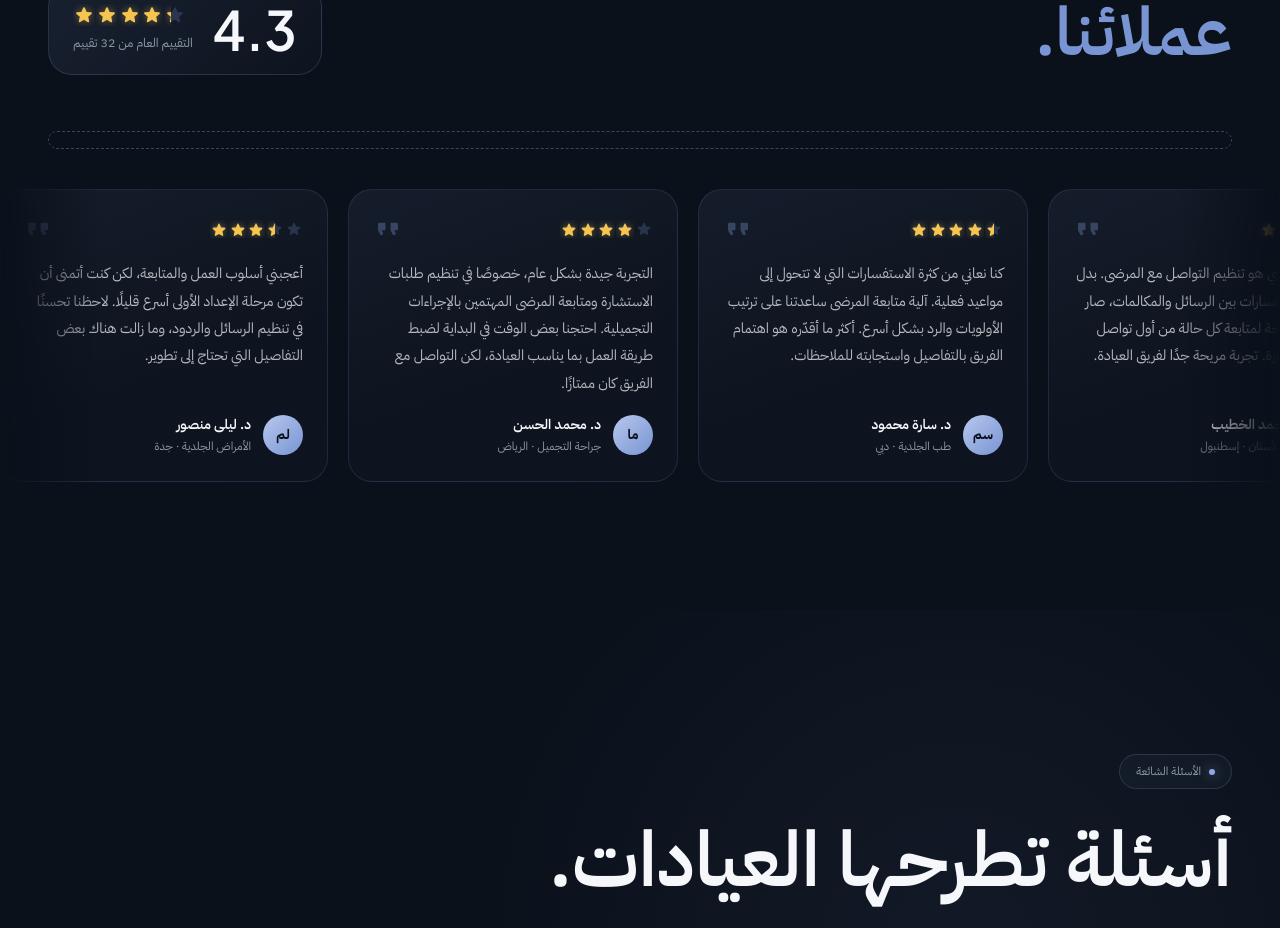
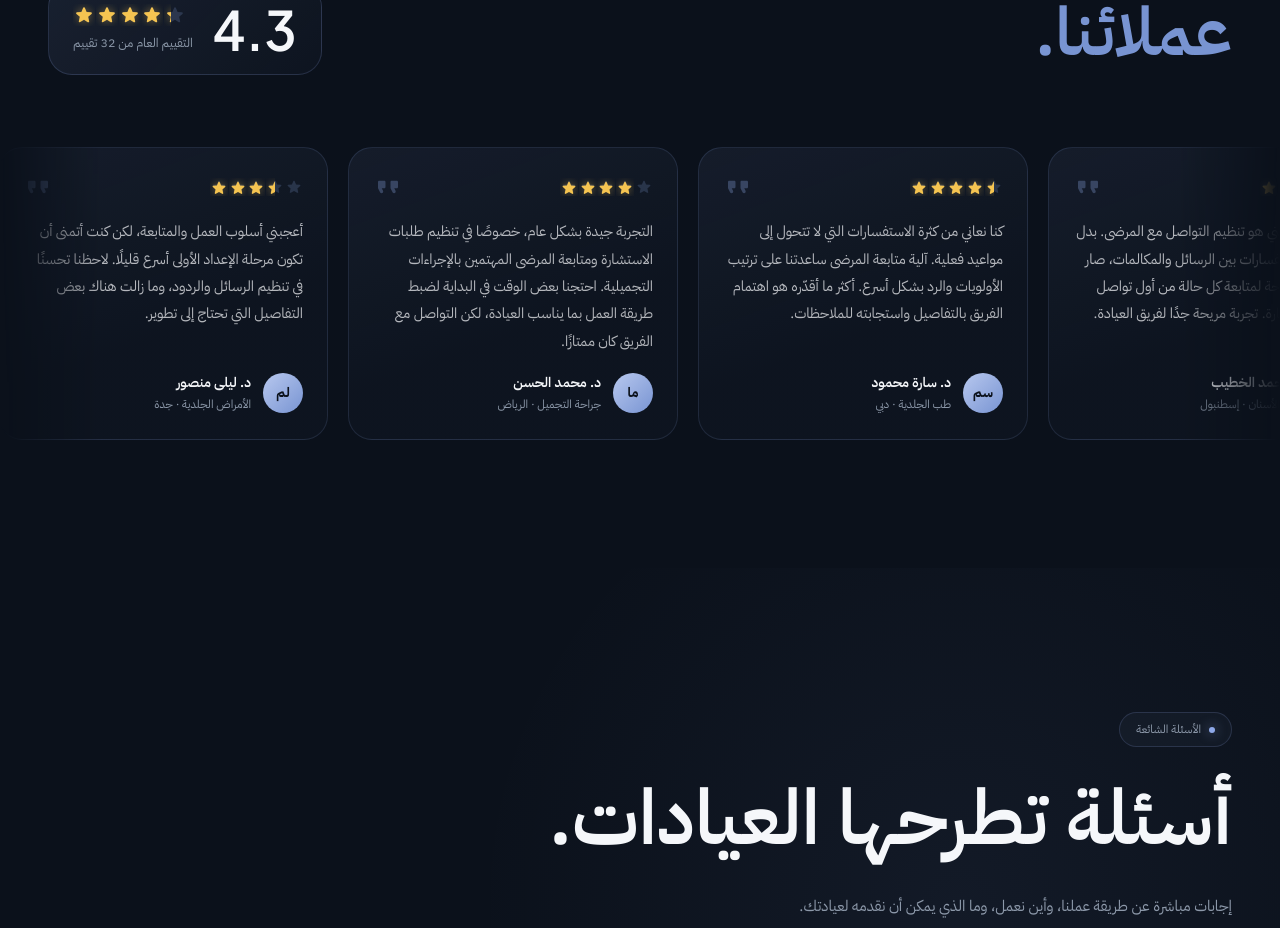
Before and after one commit to ibraham7/clinova, a React (Vite) app: page / in a window 1280 px wide. Shown: the part 8980-9908 px from the top of the page. Built offline with nearby package versions, Linux system fonts and the light colour scheme.

Commit message:
delete the dashed border

```diff
--- a/src/components/ReviewsSection/ReviewsSection.tsx
+++ b/src/components/ReviewsSection/ReviewsSection.tsx
@@ -172,9 +172,7 @@ export default function ReviewsSection() {
                     </Box>
                 </Stack>
             </Stack>
-            {usingSampleReviews && <Stack direction="row" sx={{ alignItems: "center", justifyContent: "center", gap: 1, mb: 3, px: 2, py: 1, borderRadius: 2, color: "warning.light", border: "1px dashed var(--clinova-rgba-142-168-232-0_35)" }}>
 
-            </Stack>}
         </Container>
         <Box ref={track} dir="ltr" tabIndex={0} data-reveal-group="" role="region" aria-label={t("تقييمات وآراء عملائنا")} sx={{
             display: "flex", gap: 2.5, overflowX: "auto", py: 2, px: { xs: 2, md: 6 }, cursor: "grab", userSelect: "none", outline: "none",
```
